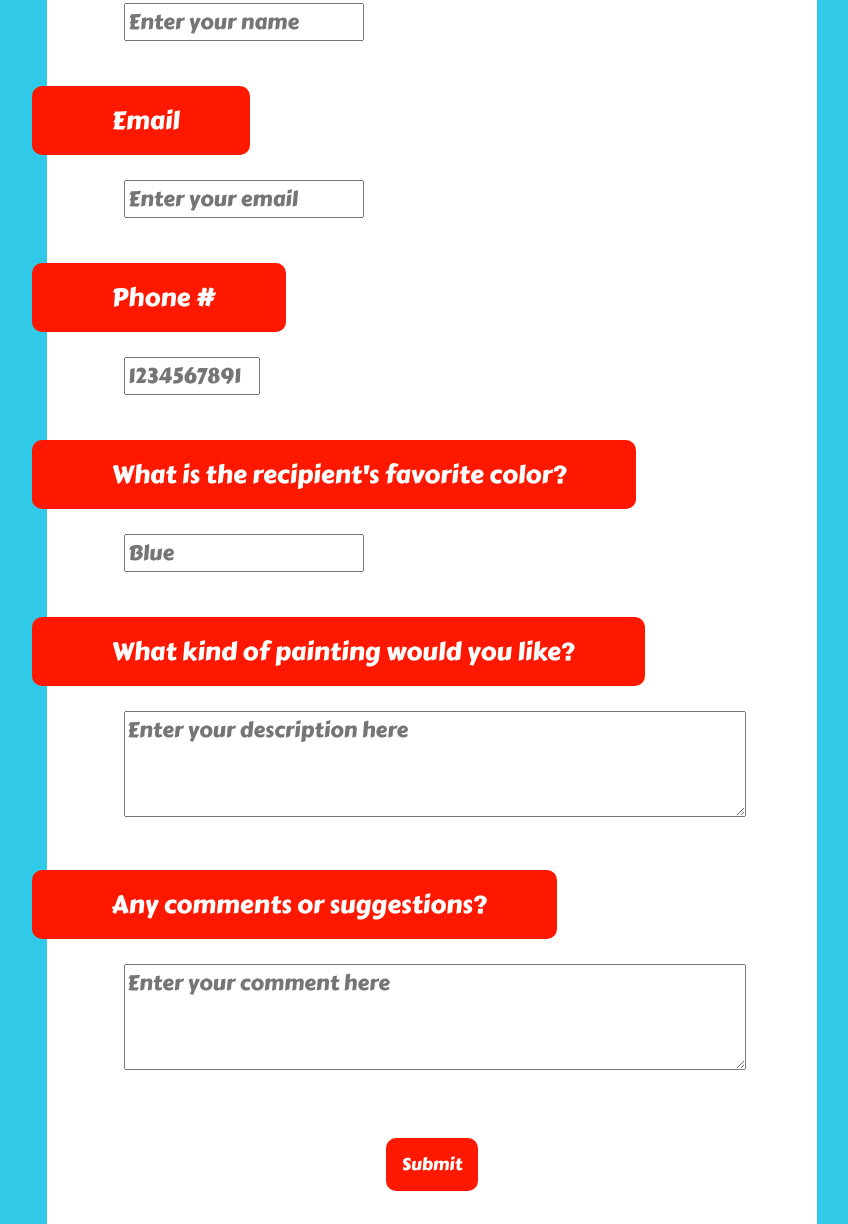
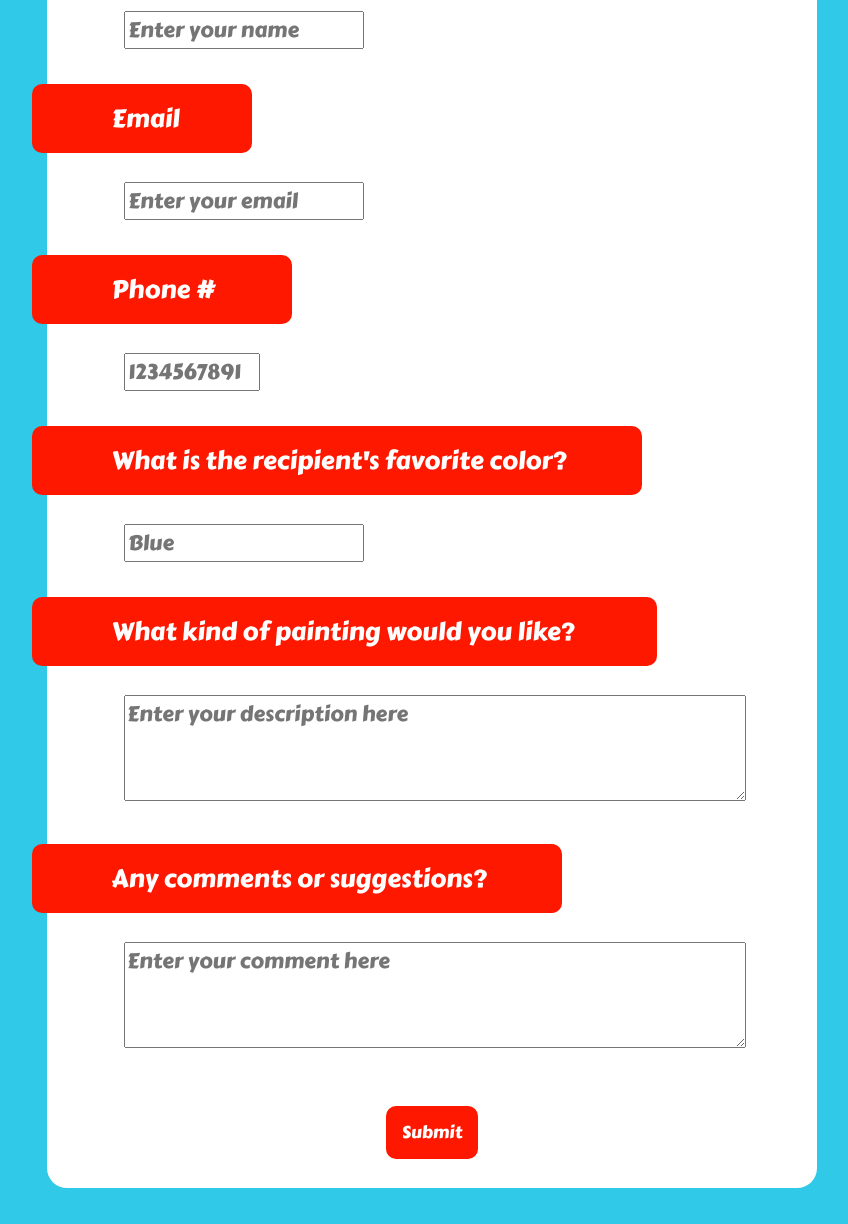
Before and after one commit to quintonqt/paintingForm, a plain HTML site: page index.html in a window 1280 px wide. Shown: the part 514-1738 px from the top of the page, without its empty margins (208-1056 px from the left). Drawn offline with Linux system fonts and the light colour scheme.

Commit message:
Made mobile friendly

```diff
--- a/index.html
+++ b/index.html
@@ -4,44 +4,46 @@
 
 <head>
   <title>QT's Paintings</title>
-  <link rel="stylesheet" href="style.css">
+  <link rel="stylesheet" href="style2.css">
 </head>
 
 <div id="main-content">
   <h1><i>Painting Request Form</i></h1>
-  <div id="form-text">
+  <div id="form-content">
     <p>Welcome! I'm Quinton, and I make 6x6in. paintings of nature scenes. As a developing painter, I'd love to keep improving on my skill and use it to help others.</p>
 
     <p>Know someone who could really use some art in their life? Fill out a painting request!</p>
 
     <form id="survey-form">
-      <div class="form-item">
         <label id="name-label" for="name">Name</label><br>
+        <div class="input-container">
           <input class="input" type="text" name="name" id="name" placeholder="Enter your name" required />
         </div>
 
-      <div class="form-item">
         <label id="email-label" for="email">Email</label><br>
+        <div class="input-container">
           <input class="input" type="email" name="email" id="email" placeholder="Enter your email" required />
         </div>
 
-      <div class="form-item">
         <label id="number-label" for="number">Phone #</label><br>
+        <div class="input-container">
           <input class="input" type="number" name="phone" id="number" placeholder="1234567891" min="0" max="9999999999" required />
         </div>
 
-      <div class="form-item">
-        <label>What is the recipient's favorite color?</label> <br>
+
+        <label id="color-label">What is the recipient's favorite color?</label> <br>
+        <div class="two-line-container">
           <input class="input" type="text" name="color" id="color" placeholder="Blue" />
         </div>
 
-      <div class="form-item">
-        <label>What kind of painting would you like?</label><br>
+        <label id="painting-label">What kind of painting would you like?</label><br>
+        <div class="two-line-container large-two">
           <textarea class="input large-input" id="painting-description" placeholder="Enter your description here"></textarea>
         </div>
 
-      <div class="form-item">
-        <label>Any comments or suggestions?</label> <br>
+
+        <label id="comment-label">Any comments or suggestions?</label> <br>
+        <div class="two-line-container large-two">
           <textarea class="input large-input" id="comments" class="input-textarea" name="comment" placeholder="Enter your comment here"></textarea>
         </div>
 
--- /dev/null
+++ b/style2.css
@@ -0,0 +1,207 @@
+:root {
+  --eblue: #30c9e8;
+  --ored: #ff1800;
+}
+
+body {
+  background-color: var(--eblue);
+  font-size: 30px;
+}
+
+h1 {
+  background-color: var(--ored);
+  margin-top: 30px;
+  margin-left: -3%;
+  margin-right: -3%;
+  padding: 30px;
+  text-align: center;
+  font-family: "Carter One", cursive;
+  font-size: 100px;
+  color: white;
+  border-radius: 10px;
+}
+
+#survey-form {
+  position: relative;
+  align-items: center;
+}
+
+label {
+  position: absolute;
+  display: block;
+  background-color: var(--ored);
+  font-size: 2em;
+  color: white;
+  border-radius: 10px;
+  width: 132%;
+  text-align: center;
+  left: -111px;
+}
+
+#main-content {
+  background-color: white;
+  justify-content: center;
+  margin: auto;
+  width: 90%;
+  border-radius: 20px;
+}
+
+#form-content {
+  margin-left: 10%;
+  margin-right: 10%;
+  margin-top: 5%;
+  margin-bottom: 5%;
+  font-family: "Carter One", cursive;
+  font-size: 1.2em;
+}
+
+.input-container {
+  margin-top: 140px;
+  height: 165px;
+}
+
+.two-line-container {
+  margin-top: 250px;
+  height: 165px;
+}
+
+.large-two {
+  height: 380px;
+}
+
+.input {
+  display: block;
+  margin: 0 auto;
+  font-size: 1.4em;
+  font-family: "Carter One", cursive;
+  text-align: center;
+}
+
+input[type="number"]::-webkit-inner-spin-button,
+input[type="number"]::-webkit-outer-spin-button {
+  -webkit-appearance: none;
+  margin: 0;
+}
+
+.large-input {
+  width: 100%;
+  height: 295px;
+}
+
+.btn {
+  text-align: center;
+}
+button {
+  background: var(--ored);
+  border: 3px solid var(--ored);
+  padding: 10px 13px;
+  color: white;
+  font-family: "Carter One", cursive;
+  font-size: 1.8em;
+  border-radius: 10px;
+}
+
+button:hover {
+  animation-name: background-color;
+  animation-duration: 500ms;
+  animation-fill-mode: forwards;
+}
+
+@keyframes background-color {
+  100% {
+    background-color: #ff6a5a;
+    border: 3px solid #ff6a5a;
+  }
+}
+
+@media (min-width: 641px) {
+  h1 {
+    font-size: 40px;
+  }
+}
+
+@media (min-width: 1025px) {
+  body {
+    font-size: initial;
+    padding: 30px;
+  }
+
+  h1 {
+    margin-left: -6%;
+    margin-right: -6%;
+    font-size: 40px;
+  }
+
+  #survey-form {
+    position: static;
+    align-items: initial;
+  }
+
+  #main-content {
+    width: 770px;
+    justify-content: initial;
+  }
+
+  label {
+    position: initial;
+    text-align: initial;
+    width: 70px;
+    padding-top: 15px;
+    padding-bottom: 15px;
+    padding-left: 80px;
+    padding-right: 70px;
+    font-size: 1.3em;
+    margin-top: 35px;
+    margin-left: -15%;
+    left: initial;
+  }
+
+  .input-container {
+    margin-top: 0px;
+    height: initial;
+  }
+
+  .input {
+    display: initial;
+    text-align: initial;
+    margin: 0;
+    font-size: 1.1em;
+    font-family: "Carter One", cursive;
+
+  }
+
+  #number-label {
+    width: 110px;
+  }
+
+  #color-label {
+    width: 460px;
+  }
+
+  #painting-label {
+    width: 475px;
+  }
+
+  #comment-label {
+    width: 380px;
+  }
+
+  .two-line-container {
+    margin-top: initial;
+    height: initial;
+  }
+
+  .large-two {
+    height: initial;
+  }
+
+  .large-input {
+    width: 100%;
+    height: 100px;
+  }
+
+  button {
+    font-size: 0.9em;
+    margin-top: 50px;
+  }
+}
```
Lines whose indentation alone changed are shown as unchanged.
